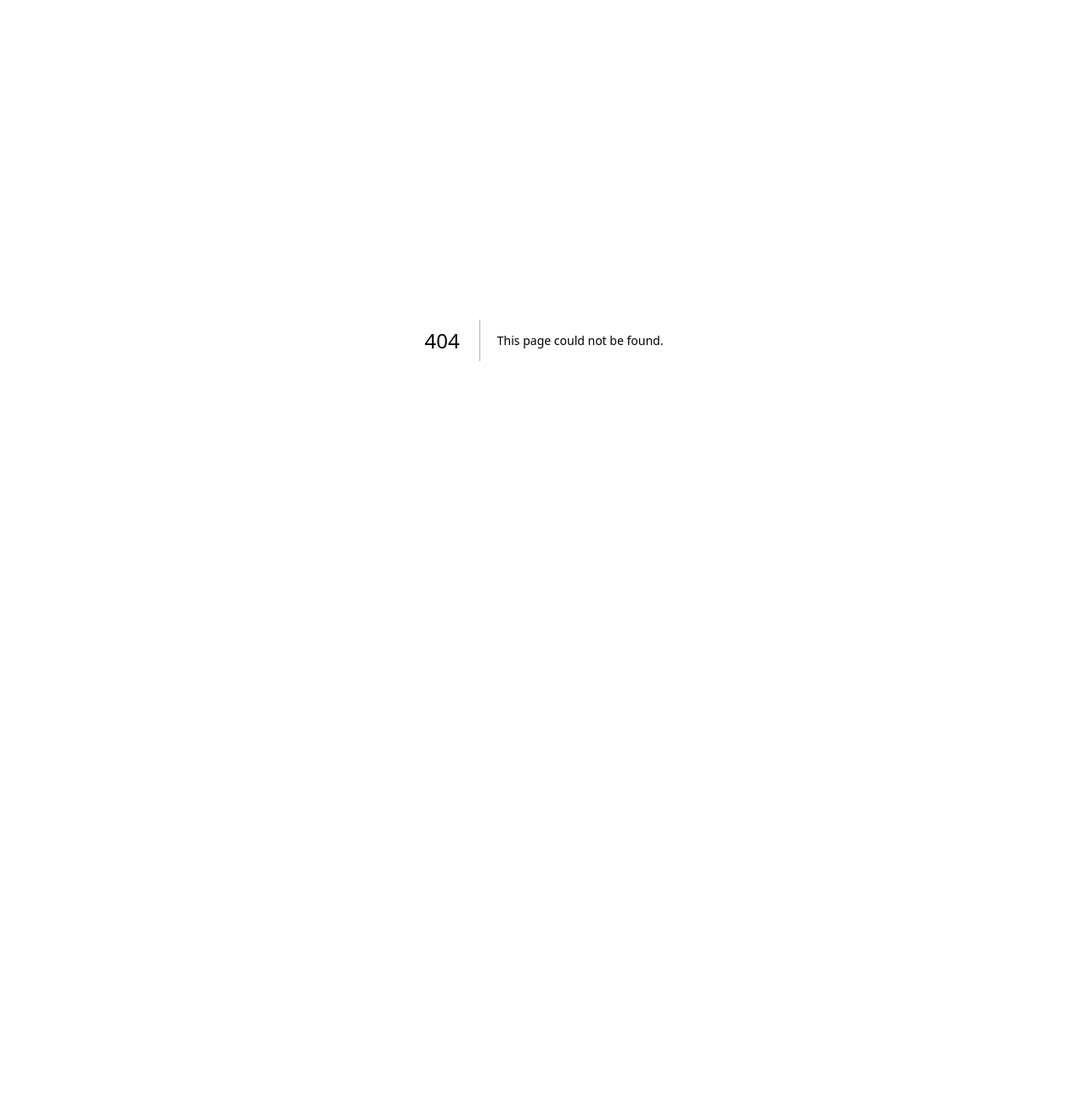
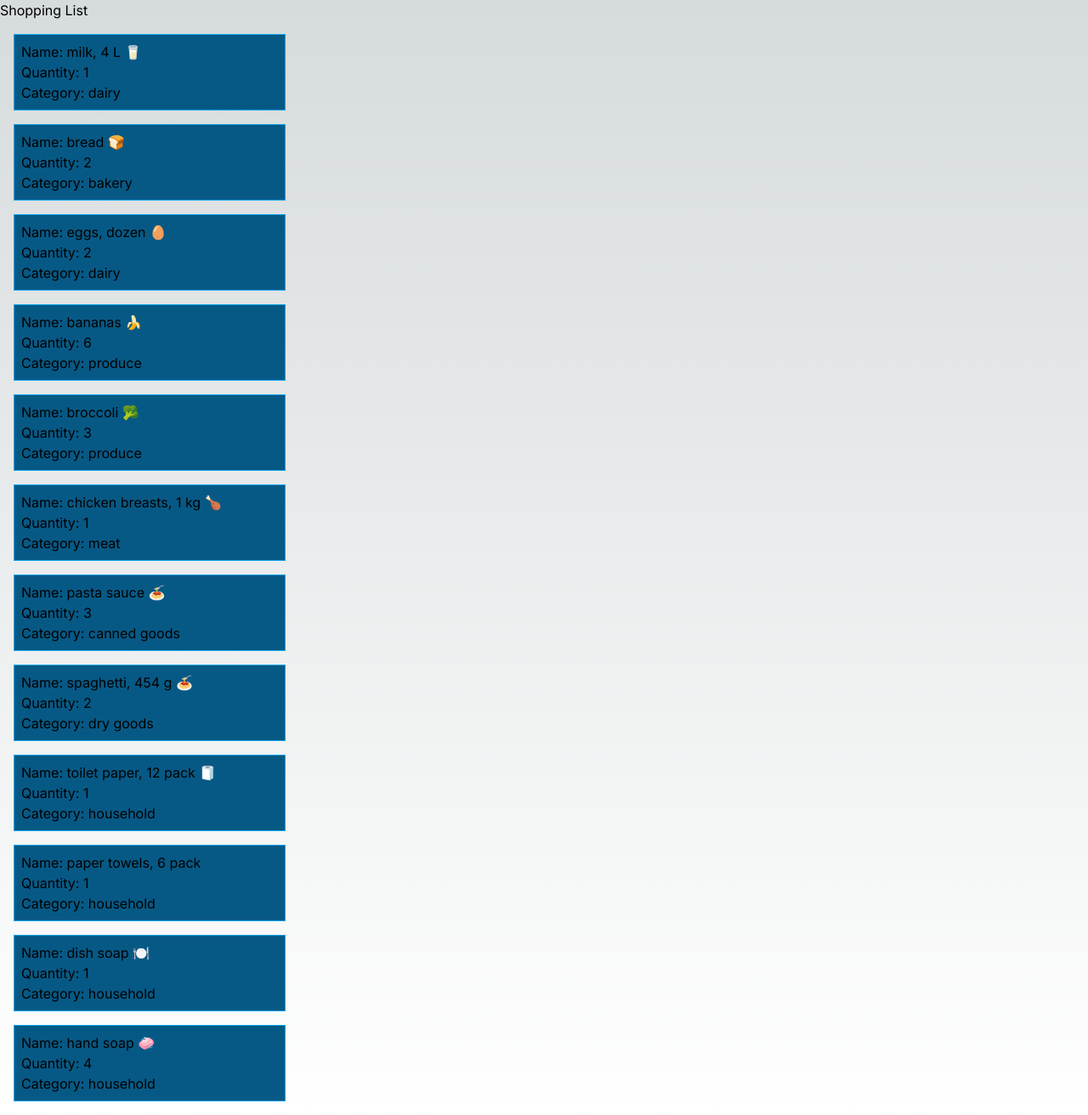
Before and after one commit to antoniohernandezz/cprg306-assignments, a Next.js app: page /week3 in a window 1280 px wide. Before the commit this address had no page. Shown: the whole page at 85% size. Before the commit the page ends 800 px from the top, so only its background shows below. Built offline with nearby package versions, Linux system fonts and the light colour scheme.

Commit message:
Week 3
Updated app\page.js
Updated app\week3\item-list.js
Updated app\week3\item.js
Updated\week3\page.js

```diff
--- a/app/page.js
+++ b/app/page.js
@@ -8,8 +8,9 @@
   return (
     <main>
       <h1>CPRG 306: Web Development 2 - Assignments</h1>
-      <StudentInfo></StudentInfo>
+      <StudentInfo/>
       <Link href="/week2">Week 2</Link>
+      <Link href="/week3">Week 3</Link>
 
     </main>
   );
--- /dev/null
+++ b/app/week3/item-list.js
@@ -0,0 +1,94 @@
+import Item from './item.js';
+
+export default function Itemlist(){
+
+        const item1 = {
+            name: "milk, 4 L 🥛",
+            quantity: 1,
+            category: "dairy",
+          };
+
+          const item2 = {
+            name: "bread 🍞",
+            quantity: 2,
+            category: "bakery",
+          };
+
+          const item3 = {
+            name: "eggs, dozen 🥚",
+            quantity: 2,
+            category: "dairy",
+          };
+
+          const item4 = {
+            name: "bananas 🍌",
+            quantity: 6,
+            category: "produce",
+          };
+
+          const item5 = {
+            name: "broccoli 🥦",
+            quantity: 3,
+            category: "produce",
+          };
+
+          const item6 = {
+            name: "chicken breasts, 1 kg 🍗",
+            quantity: 1,
+            category: "meat",
+          };
+
+          const item7 = {
+            name: "pasta sauce 🍝",
+            quantity: 3,
+            category: "canned goods",
+          };
+
+          const item8 = {
+            name: "spaghetti, 454 g 🍝",
+            quantity: 2,
+            category: "dry goods",
+          };
+
+          const item9 = {
+            name: "toilet paper, 12 pack 🧻",
+            quantity: 1,
+            category: "household",
+          };
+
+          const item10 = {
+            name: "paper towels, 6 pack",
+            quantity: 1,
+            category: "household",
+          };
+
+          const item11 = {
+            name: "dish soap 🍽️",
+            quantity: 1,
+            category: "household",
+          };
+
+          const item12 = {
+            name: "hand soap 🧼",
+            quantity: 4,
+            category: "household",
+          };
+
+
+return(
+    <>
+    <Item name={item1.name} quantity={item1.quantity} category={item1.category}/>
+    <Item name={item2.name} quantity={item2.quantity} category={item2.category}/>
+    <Item name={item3.name} quantity={item3.quantity} category={item3.category}/>
+    <Item name={item4.name} quantity={item4.quantity} category={item4.category}/>
+    <Item name={item5.name} quantity={item5.quantity} category={item5.category}/>
+    <Item name={item6.name} quantity={item6.quantity} category={item6.category}/>
+    <Item name={item7.name} quantity={item7.quantity} category={item7.category}/>
+    <Item name={item8.name} quantity={item8.quantity} category={item8.category}/>
+    <Item name={item9.name} quantity={item9.quantity} category={item9.category}/>
+    <Item name={item10.name} quantity={item10.quantity} category={item10.category}/>
+    <Item name={item11.name} quantity={item11.quantity} category={item11.category}/>
+    <Item name={item12.name} quantity={item12.quantity} category={item12.category}/>
+    </>
+)
+}
--- /dev/null
+++ b/app/week3/item.js
@@ -0,0 +1,15 @@
+import React from 'react';
+
+
+export default function item({name , quantity , category}){
+
+    return(
+        <main className="border border-sky-500 bg-sky-800 w-full max-w-xs m-4 p-2">
+
+                <p>Name: {name}</p>
+                <p>Quantity: {quantity}</p>
+                <p>Category: {category}</p>
+        </main>
+    );
+
+}
--- /dev/null
+++ b/app/week3/page.js
@@ -0,0 +1,11 @@
+import item from "./item";
+import Itemlist from "./item-list";
+
+export default function Page(){
+    return(
+        <main>
+            <h1>Shopping List</h1>
+            <Itemlist />
+        </main>
+    );
+}
```
